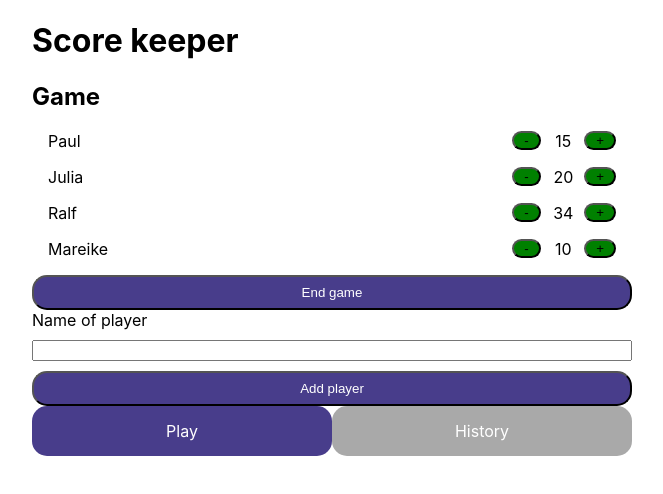
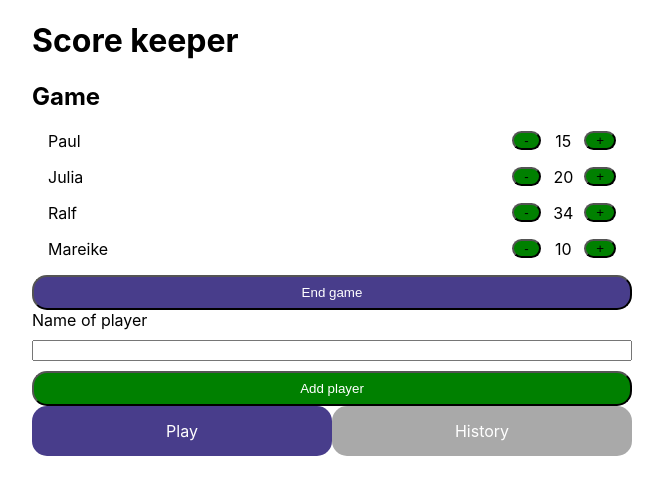
Before and after one commit to magdalenakierat/scorekeeper, a React (Create React App) app: page / in a window 1280 px wide. Shown: the top 494 px of the page, without its empty margins (308-971 px from the left). Built offline with nearby package versions, Linux system fonts and the light colour scheme.

Commit message:
add form

```diff
--- a/src/components/Button/Button.js
+++ b/src/components/Button/Button.js
@@ -2,7 +2,7 @@ import styled from "styled-components";
 
 export default styled.button`
   background-color: ${(props) =>
-    props.background === "red" ? "red" : "darkslateblue"};
+    props.background ? props.background : "darkslateblue"};
   border-radius: 15px;
   width: 100%;
   color: white;
--- a/src/components/Form/Form.js
+++ b/src/components/Form/Form.js
@@ -1,12 +1,12 @@
 import styled from "styled-components";
 import Button from "../Button/Button";
 
-export default function Form({}) {
+export default function Form() {
   return (
     <FormWrapper>
       <label for="name">Name of player</label>
       <input type="text" id="name" />
-      <Button>Add player</Button>
+      <Button background="green">Add player</Button>
     </FormWrapper>
   );
 }
```
